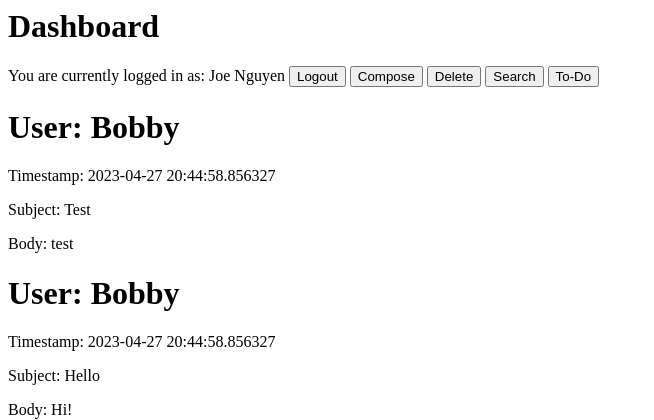
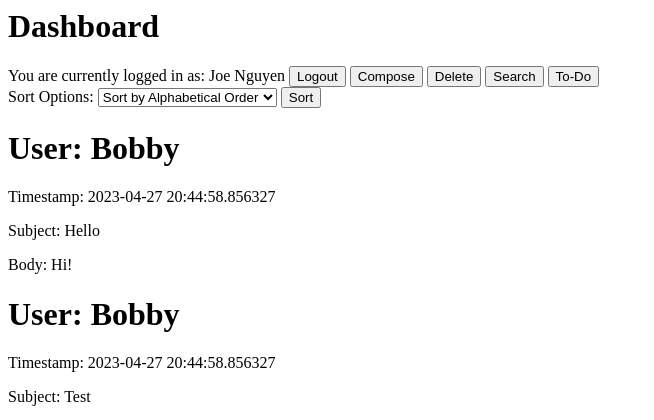
Before and after one commit to flotoria/ProjectCMPE131, a Flask app: page /dashboard/ in a window 1280 px wide. Shown: the top 420 px of the page, without its empty margins (0-654 px from the left). Run offline with Flask 3, Linux system fonts and the light colour scheme; a user stored in the database is signed in; data comes from the database, SQL or seed files in the repository; both versions use the stored data as it was after the commit.

Commit message:
Sort added

```diff
--- a/app/forms.py
+++ b/app/forms.py
@@ -1,6 +1,6 @@
 
 from flask_wtf import FlaskForm
-from wtforms import StringField, PasswordField, BooleanField, SubmitField
+from wtforms import StringField, PasswordField, BooleanField, SubmitField, SelectField
 from wtforms.validators import DataRequired, ValidationError
 from .models import User
 
@@ -44,3 +44,7 @@ class ToDoForm(FlaskForm):
     task = StringField('Enter task', validators=[DataRequired()])
     submit = SubmitField('Add')
     close = SubmitField('X')
+
+class SortForm(FlaskForm):
+    sortByOptions = SelectField("Sort Options:", choices=[('alphabet', 'Sort by Alphabetical Order'), ('oldest', 'Sort by Oldest'), ('newest', 'Sort by Newest')])
+    submit = SubmitField('Sort')
--- a/app/routes.py
+++ b/app/routes.py
@@ -7,6 +7,7 @@ from .forms import LoginForm
 from .forms import ComposeForm
 from .forms import RegisterForm
 from .forms import SearchForm
+from .forms import SortForm
 from .models import User
 from .models import Message
 from .models import ToDo
@@ -24,15 +25,25 @@ def index():
     return render_template('index.html')
 
 # Dashboard route that is only accessible when the user is logged in
-@app.route("/dashboard/")
+@app.route("/dashboard/", methods=['GET', 'POST'])
 @login_required
 def dashboard():
+    form = SortForm()
     # Fetch the user_id of the current user and the current user's messages
     user_id = User.query.filter_by(username=current_user.username).first().id
     messages = Message.query.filter_by(receiving_user=user_id).all()
+    if form.validate_on_submit():
+        if form.sortByOptions.data == 'alphabet':
+            messages = Message.query.filter_by(receiving_user=user_id).order_by(Message.subject).all()
+        if form.sortByOptions.data == 'oldest':
+            messages = Message.query.filter_by(receiving_user=user_id).order_by(Message.timestamp).all()
+        if form.sortByOptions.data == 'newest':
+            messages = Message.query.filter_by(receiving_user=user_id).order_by(Message.timestamp).all()
+            messages.reverse()
+
     # Render the dashboard template with the current user object and their messages passed through
     # The User class is passed through in order to do queries on the User table.
-    return render_template('dashboard.html', user=current_user, messages=messages, class1=User)
+    return render_template('dashboard.html', user=current_user, messages=messages, class1=User, form=form)
 
 # Route for composing messages
 @app.route("/compose/", methods=['GET', 'POST'])
--- a/app/templates/dashboard.html
+++ b/app/templates/dashboard.html
@@ -6,7 +6,16 @@ You are currently logged in as: {{user.name}}
 <a href="{{ url_for('search') }}"><button>Search</button></a>
 <a href="{{ url_for('todo') }}"><button>To-Do</button></a>
 
-{% for i in messages|reverse %}
+<br>
+
+<form action="" method="POST" novalidate>
+    {{form.hidden_tag()}}
+    {{form.sortByOptions.label}}
+    {{form.sortByOptions()}}
+    {{form.submit()}}
+</form>
+
+{% for i in messages %}
     <h1>User: {{class1.query.filter_by(id=i.sending_user).first().username}}</h1>
     <p> Timestamp: {{i.timestamp}}</p>
     <p> Subject: {{i.subject}}</p>
```
Also changed, not shown: app/app.db (added).
